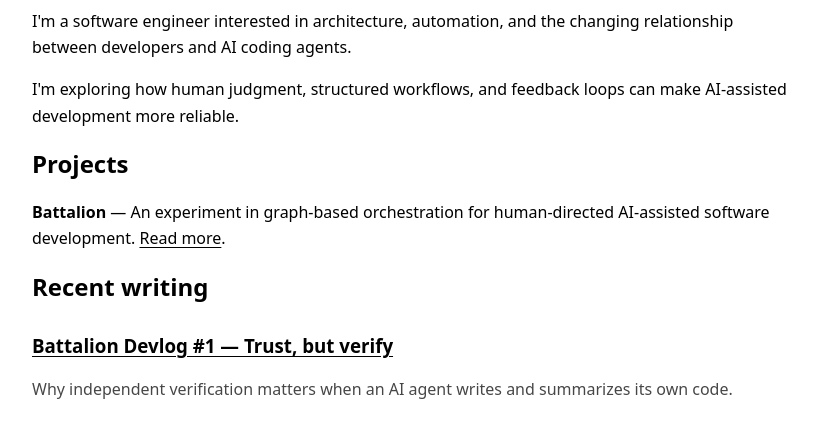
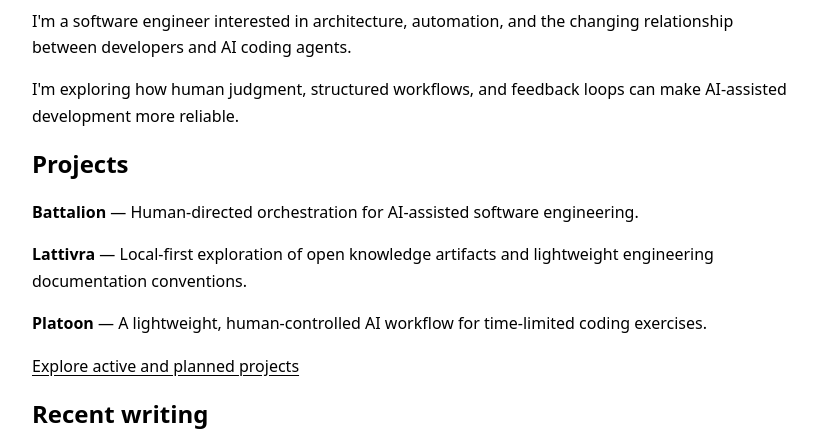
Before and after one commit to lrburkholder/lrburkholder.github.io, an Astro site: page / in a window 1280 px wide. Shown: the part 284-714 px from the top of the page, without its empty margins (228-1051 px from the left). Built offline with nearby package versions, Linux system fonts and the light colour scheme; Astro itself is replaced by a stand-in of ours.

Commit message:
Feature active projects on homepage

```diff
--- a/src/pages/index.astro
+++ b/src/pages/index.astro
@@ -8,7 +8,10 @@ const posts = (await getCollection('writing', ({ data }) => !data.draft)).sort((
   <p>I'm a software engineer interested in architecture, automation, and the changing relationship between developers and AI coding agents.</p>
   <p>I'm exploring how human judgment, structured workflows, and feedback loops can make AI-assisted development more reliable.</p>
   <h2>Projects</h2>
-  <p><strong>Battalion</strong> — An experiment in graph-based orchestration for human-directed AI-assisted software development. <a href="/projects/">Read more</a>.</p>
+  <p><strong>Battalion</strong> — Human-directed orchestration for AI-assisted software engineering.</p>
+  <p><strong>Lattivra</strong> — Local-first exploration of open knowledge artifacts and lightweight engineering documentation conventions.</p>
+  <p><strong>Platoon</strong> — A lightweight, human-controlled AI workflow for time-limited coding exercises.</p>
+  <p><a href="/projects/">Explore active and planned projects</a></p>
   <h2>Recent writing</h2>
   {posts.map(post => <article><h3><a href={`/writing/${post.id}/`}>{post.data.title}</a></h3><p class="muted">{post.data.description}</p></article>)}
   <p><a href="/writing/">All writing</a></p>
```
